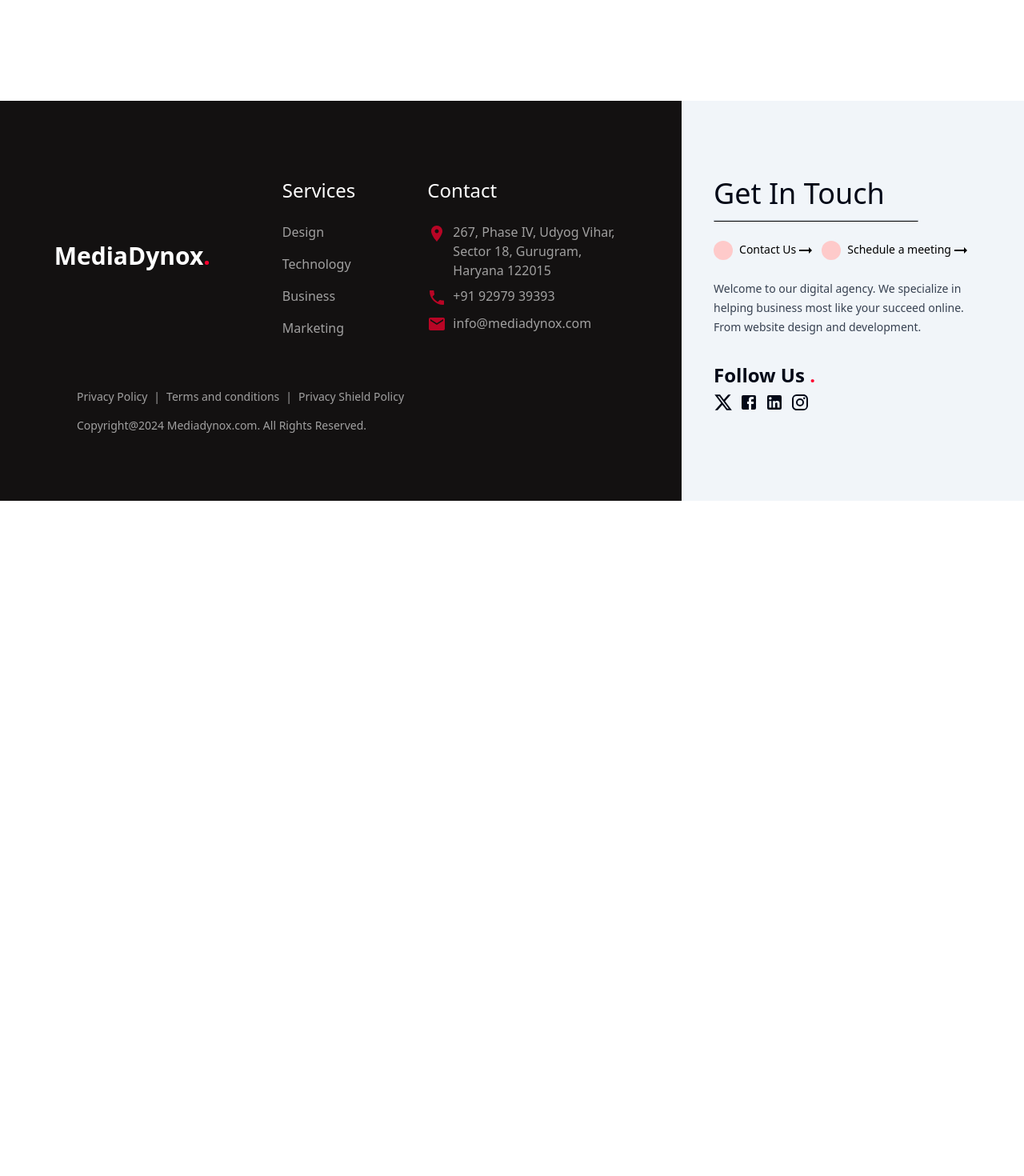
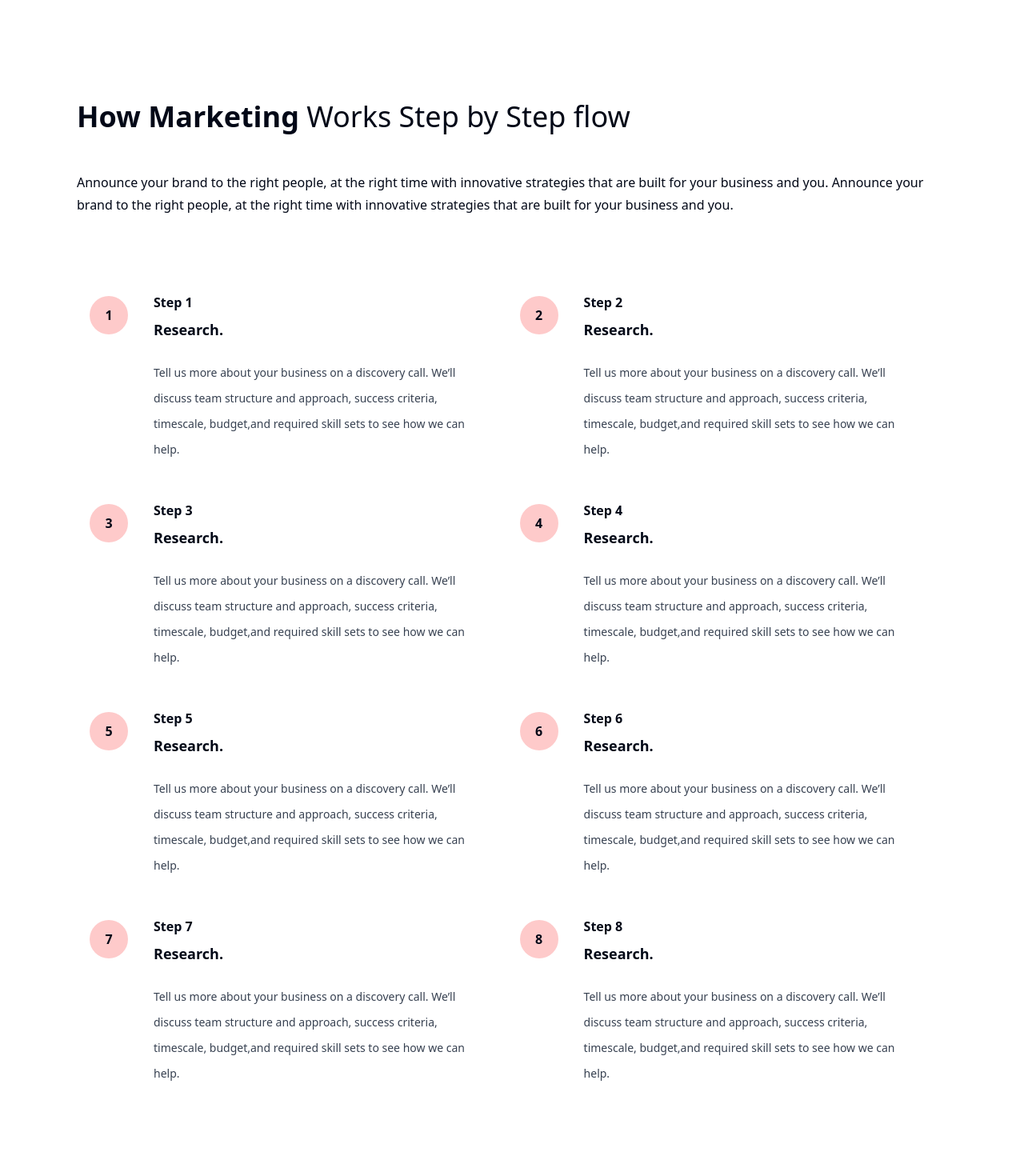
Before and after one commit to rkcoola792/media-dynox, a React (Vite) app: page /marketing in a window 1280 px wide. Shown: the part 1480-2950 px from the top of the page at 80% size. Before the commit the page ends 2106 px from the top, so only its background shows below. Built offline with nearby package versions, Linux system fonts and the light colour scheme.

Commit message:
section 4 done

```diff
--- a/src/App.jsx
+++ b/src/App.jsx
@@ -3,13 +3,13 @@ import { createBrowserRouter, RouterProvider, Outlet } from "react-router-dom";
 import Header from "./components/Header";
 import Footer from "./components/Footer";
 import Homepage from "./components/Homepage/Homepage";
-import Cursor from "./components/cursor/Cursor";
 import Marketing from "./components/Marketing/Marketing";
+// import Cursor from "./components/cursor/Cursor";
 function App() {
   const Layout = () => {
     return (
       <>
-
+        {/* <Cursor></Cursor>   */}
         <Header></Header>
         <Outlet></Outlet>
         <Footer></Footer>
--- a/src/components/Marketing/Marketing.jsx
+++ b/src/components/Marketing/Marketing.jsx
@@ -2,6 +2,7 @@ import React from 'react'
 import { Section1 } from './Section1'
 import Section2 from './Section2'
 import Section3 from './Section3'
+import Section4 from './Section4'
 
 const Marketing = () => {
   return (
@@ -9,6 +10,7 @@ const Marketing = () => {
     <Section1></Section1>
     <Section2></Section2>
     <Section3></Section3>
+    <Section4></Section4>
     </div>
   )
 }
--- /dev/null
+++ b/src/components/Marketing/Section4.jsx
@@ -0,0 +1,81 @@
+import Step from '../Homepage/Step';
+import React from 'react'
+
+const Section4 = () => {
+  return (
+    <div className="section-4 px-24 mt-32">
+      <div className="heading  flex flex-col gap-12">
+        <h1 className="font-light text-4xl">
+          <span className="font-semibold">How Marketing</span> Works Step by
+          Step flow
+        </h1>
+        <p className="leading-7">
+          Announce your brand to the right people, at the right time with
+          innovative strategies that are built for your business and you.
+          Announce your brand to the right people, at the right time with
+          innovative strategies that are built for your business and you.
+        </p>
+      </div>
+      <div className="flex flex-wrap gap-12 mt-24">
+        <div className="w-[45%]">
+          <Step
+            title="Research"
+            subheading="Tell us more about your business on a discovery call. We’ll discuss team structure and approach, success criteria, timescale, budget,and required skill sets to see how we can help."
+            step="1"
+          ></Step>
+        </div>
+        <div className="w-[45%]">
+          <Step
+            title="Research"
+            subheading="Tell us more about your business on a discovery call. We’ll discuss team structure and approach, success criteria, timescale, budget,and required skill sets to see how we can help."
+            step="2"
+          ></Step>
+        </div>
+        <div className="w-[45%]">
+          <Step
+            title="Research"
+            subheading="Tell us more about your business on a discovery call. We’ll discuss team structure and approach, success criteria, timescale, budget,and required skill sets to see how we can help."
+            step="3"
+          ></Step>
+        </div>
+        <div className="w-[45%]">
+          <Step
+            title="Research"
+            subheading="Tell us more about your business on a discovery call. We’ll discuss team structure and approach, success criteria, timescale, budget,and required skill sets to see how we can help."
+            step="4"
+          ></Step>
+        </div>
+        <div className="w-[45%]">
+          <Step
+            title="Research"
+            subheading="Tell us more about your business on a discovery call. We’ll discuss team structure and approach, success criteria, timescale, budget,and required skill sets to see how we can help."
+            step="5"
+          ></Step>
+        </div>
+        <div className="w-[45%]">
+          <Step
+            title="Research"
+            subheading="Tell us more about your business on a discovery call. We’ll discuss team structure and approach, success criteria, timescale, budget,and required skill sets to see how we can help."
+            step="6"
+          ></Step>
+        </div>
+        <div className="w-[45%]">
+          <Step
+            title="Research"
+            subheading="Tell us more about your business on a discovery call. We’ll discuss team structure and approach, success criteria, timescale, budget,and required skill sets to see how we can help."
+            step="7"
+          ></Step>
+        </div>
+        <div className="w-[45%]">
+          <Step
+            title="Research"
+            subheading="Tell us more about your business on a discovery call. We’ll discuss team structure and approach, success criteria, timescale, budget,and required skill sets to see how we can help."
+            step="8"
+          ></Step>
+        </div>
+      </div>
+    </div>
+  );
+}
+
+export default Section4
--- a/src/components/cursor/Cursor.jsx
+++ b/src/components/cursor/Cursor.jsx
@@ -1,25 +1,99 @@
-import React, { useEffect, useState } from "react";
-import { motion } from "framer-motion";
-import "./cursor.scss";
-const Cursor = () => {
-  const [position, setPosition] = useState({ x: 0, y: 0 });
+// import { useEffect } from "react";
+// import "./cursor.scss";
+// const Cursor = () => {
 
-  useEffect(() => {
-    const mouseMove = (e) => {
-      setPosition({ x: e.clientX, y: e.clientY });
-    };
-    window.addEventListener("mousemove", mouseMove);
+// useEffect(()=>{
 
-    return () => {
-      window.removeEventListener("mousemove", mouseMove);
-    };
-  }, []);
-  return (
-    <motion.div
-      className="cursor"
-      animate={{ x: position.x , y: position.y  }}
-    ></motion.div>
-  );
-};
+//   const coords = { x: 0, y: 0 };
+//   const circles = document.querySelectorAll(".circle");
 
-export default Cursor;
+//   const colors = [
+//     "#ffb56b",
+//     "#fdaf69",
+//     "#f89d63",
+//     "#f59761",
+//     "#ef865e",
+//     "#ec805d",
+//     "#e36e5c",
+//     "#df685c",
+//     "#d5585c",
+//     "#d1525c",
+//     "#c5415d",
+//     "#c03b5d",
+//     "#b22c5e",
+//     "#ac265e",
+//     "#9c155f",
+//     "#950f5f",
+//     "#830060",
+//     "#7c0060",
+//     "#680060",
+//     "#60005f",
+//     "#48005f",
+//     "#3d005e",
+//   ];
+
+//   circles.forEach(function (circle, index) {
+//     circle.x = 0;
+//     circle.y = 0;
+//     circle.style.backgroundColor = colors[index % colors.length];
+//   });
+
+//   window.addEventListener("mousemove", function (e) {
+//     coords.x = e.clientX;
+//     coords.y = e.clientY;
+//   });
+
+//   function animateCircles() {
+//     let x = coords.x;
+//     let y = coords.y;
+
+//     circles.forEach(function (circle, index) {
+//       circle.style.left = x - 12 + "px";
+//       circle.style.top = y - 12 + "px";
+
+//       circle.style.scale = (circles.length - index) / circles.length;
+
+//       circle.x = x;
+//       circle.y = y;
+
+//       const nextCircle = circles[index + 1] || circles[0];
+//       x += (nextCircle.x - x) * 0.3;
+//       y += (nextCircle.y - y) * 0.3;
+//     });
+
+//     requestAnimationFrame(animateCircles);
+//   }
+
+//   animateCircles();
+// },[])
+//   return (
+//     <div >
+//       <div className="circle"></div>
+//       <div className="circle"></div>
+//       <div className="circle"></div>
+//       <div className="circle"></div>
+//       <div className="circle"></div>
+//       <div className="circle"></div>
+//       <div className="circle"></div>
+//       <div className="circle"></div>
+//       <div className="circle"></div>
+//       <div className="circle"></div>
+//       <div className="circle"></div>
+//       <div className="circle"></div>
+//       <div className="circle"></div>
+//       <div className="circle"></div>
+//       <div className="circle"></div>
+//       <div className="circle"></div>
+//       <div className="circle"></div>
+//       <div className="circle"></div>
+//       <div className="circle"></div>
+//       <div className="circle"></div>
+//       <div className="circle"></div>
+//       <div className="circle"></div>
+//       <div className="circle"></div>
+//       <div className="circle"></div>
+//     </div>
+//   );
+// };
+
+// export default Cursor;
--- a/src/components/cursor/cursor.scss
+++ b/src/components/cursor/cursor.scss
@@ -1,11 +1,11 @@
-.cursor{
-    width: 40px;
-    height: 40px;
-    border-radius: 50%;
-    // background-color: red;
-    border: 1px solid black;
-    position: fixed;
-    z-index: 20;
-
-
-}
+// .circle {
+//   height: 24px;
+//   width: 24px;
+//   border-radius: 24px;
+//   background-color: rgb(186, 12, 12);
+//   position: fixed;
+//   top: 0;
+//   left: 0;
+//   pointer-events: none;
+//   // z-index: 10; /* so that it stays on top of all other elements */
+// }
```
Also changed, not shown: src/components/cursor/cursor.html (added).
